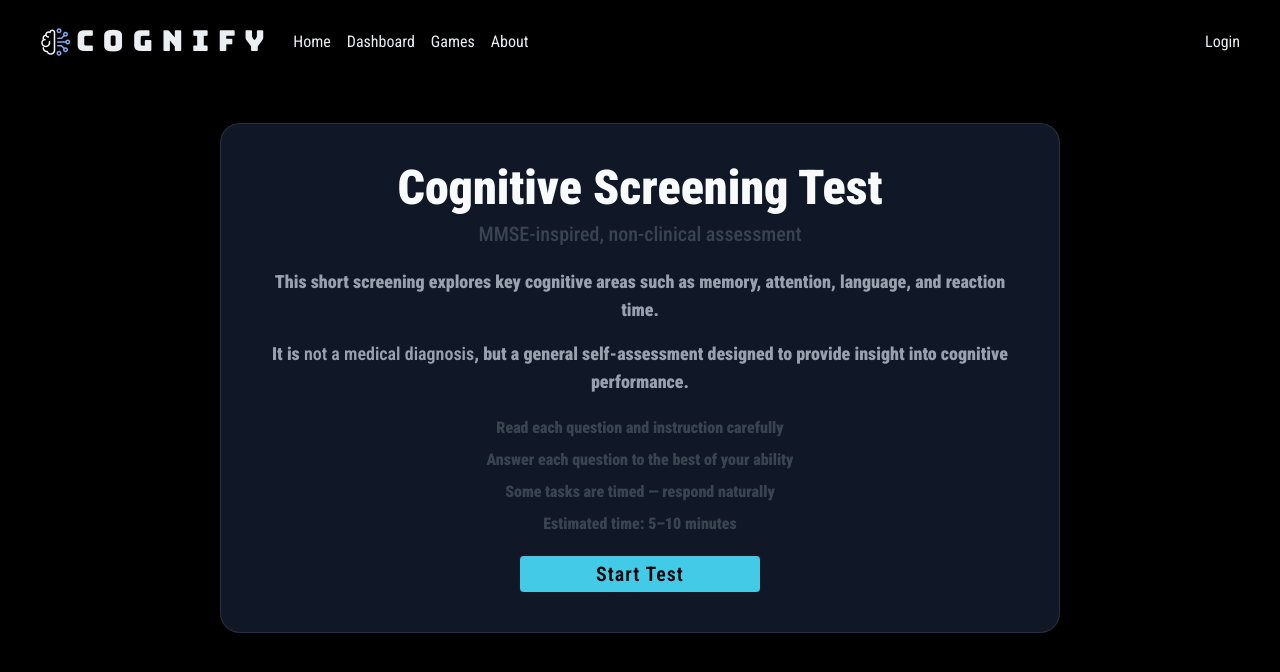
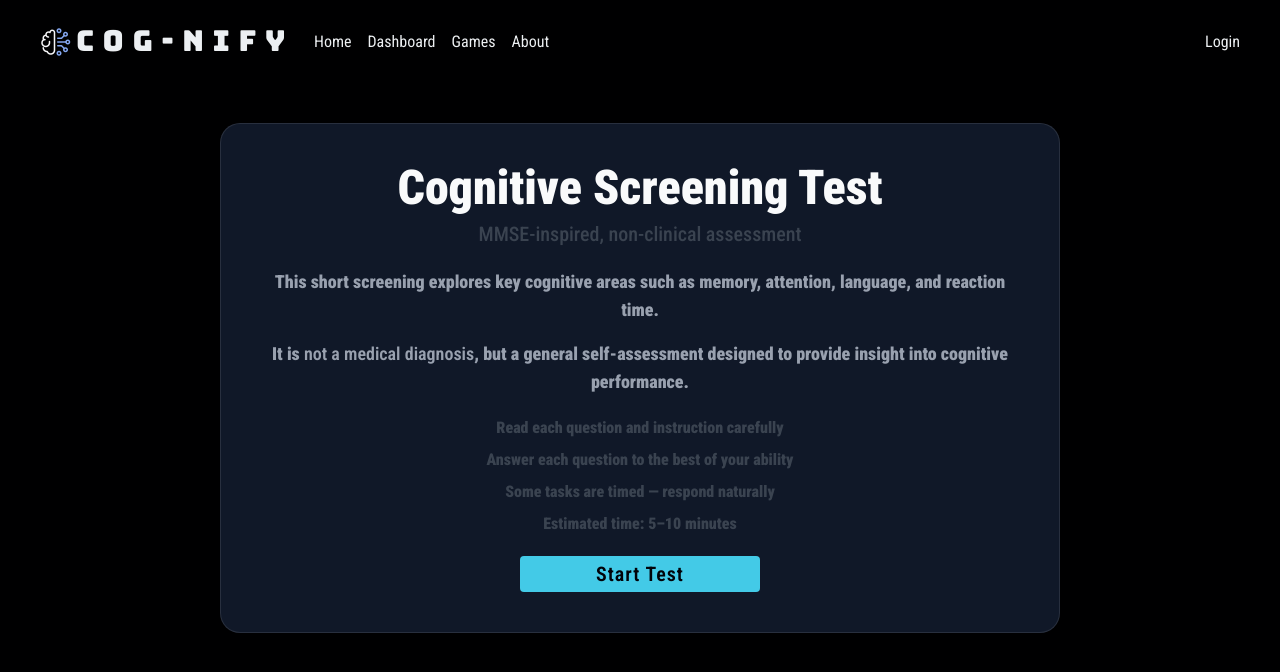
Before and after one commit to davidrapu/Cognify, a React (Vite) app in the folder frontend/: page /quiz in a window 1280 px wide. Shown: the top 672 px of the page. Built offline with nearby package versions, Linux system fonts and the light colour scheme.

Commit message:
logo to match website name

```diff
--- a/frontend/src/components/Logo.tsx
+++ b/frontend/src/components/Logo.tsx
@@ -17,7 +17,7 @@ export default function Logo({ textSize = 1.8, tracking = 0.3 }: LogoProps) {
         }}
         className="m-0 font-(family-name:--headings)"
       >
-        COGNIFY
+        COG-NIFY
       </span>
     </Link>
   );
```
